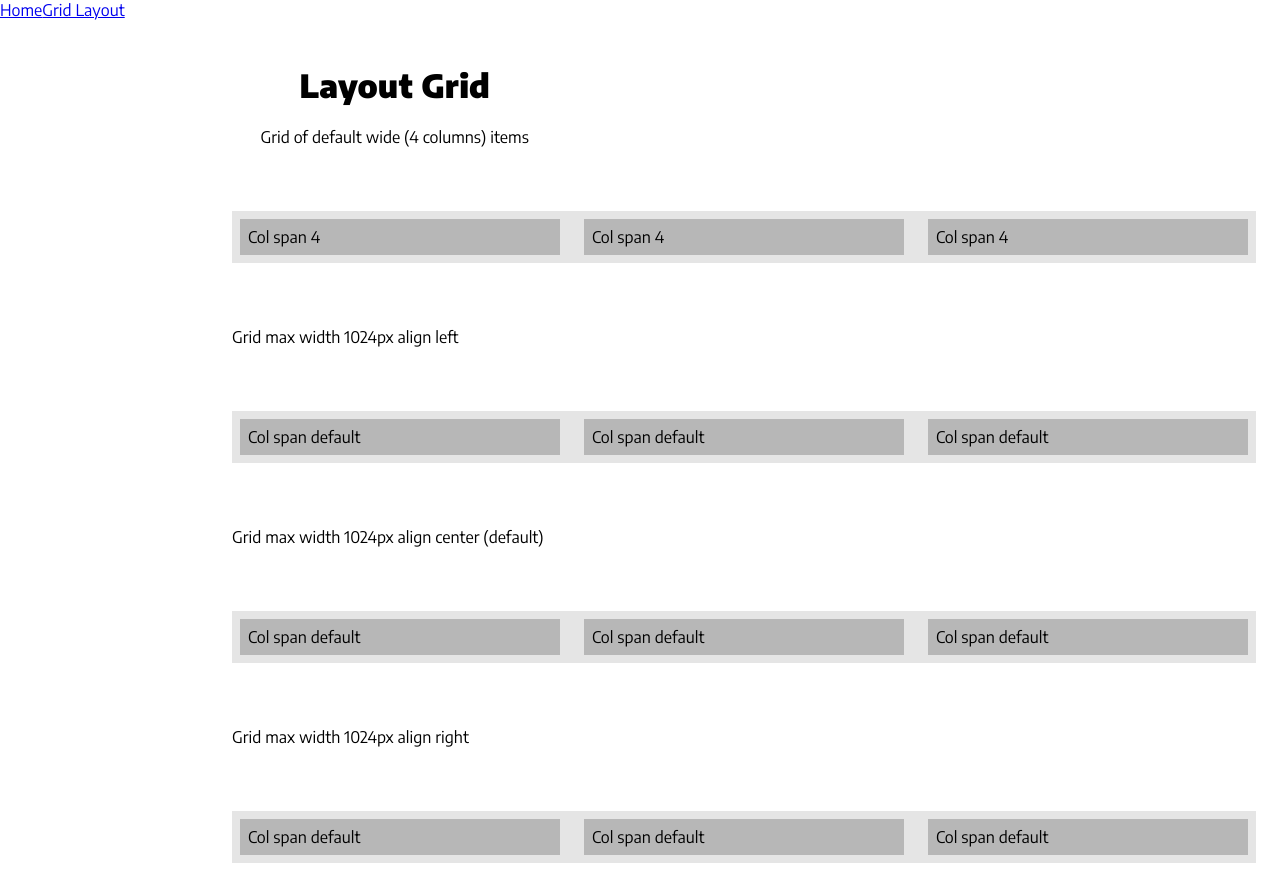
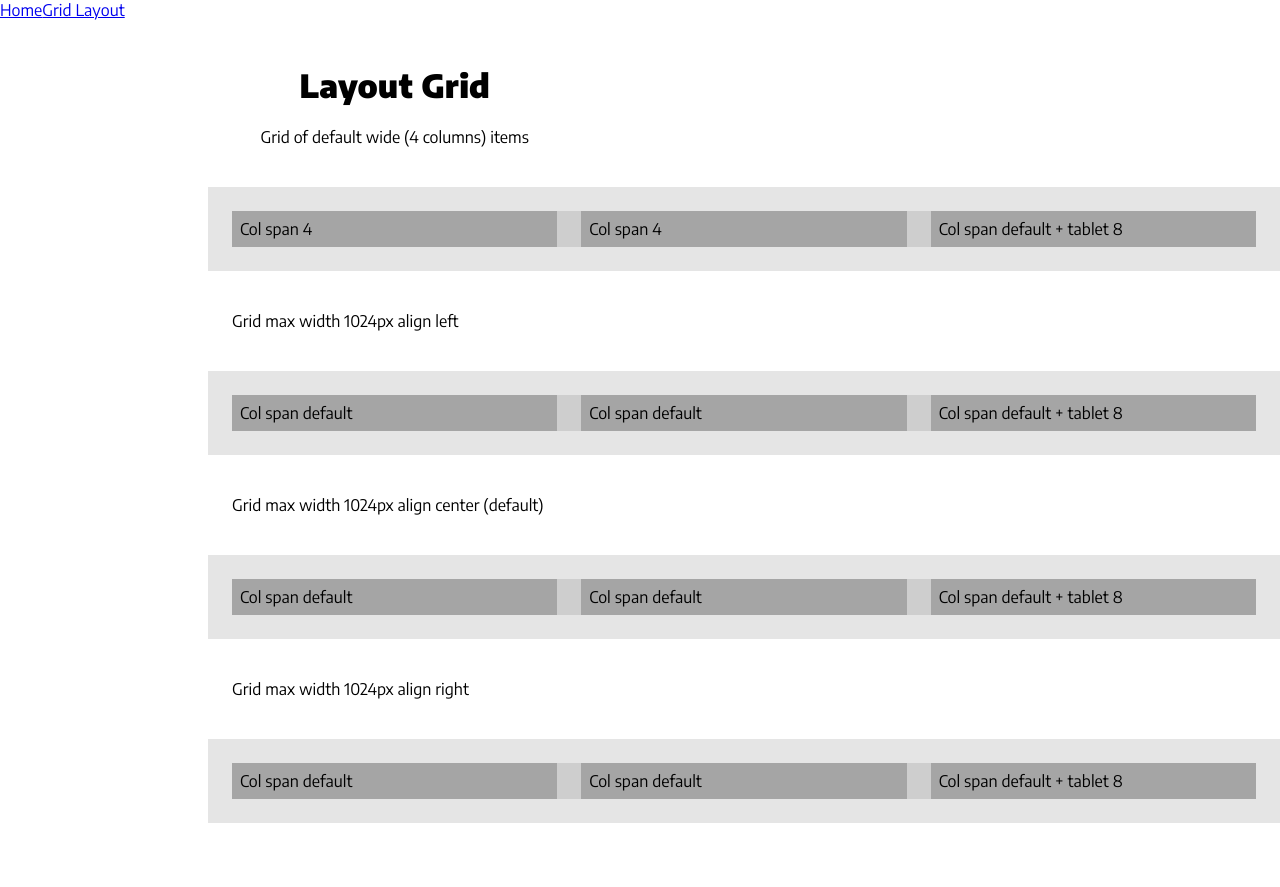
Before and after one commit to anotherplanet-io/Next-React-Components, a Next.js app: page /ap-grid-layout in a window 1280 px wide. After the commit the page ends 823 px from the top, so only its background shows below. Built offline with nearby package versions, Linux system fonts and the light colour scheme.

Commit message:
update link

```diff
--- a/components/nav.js
+++ b/components/nav.js
@@ -1,6 +1,8 @@
 import React from 'react'
 import Link from 'next/link'
+
+
 export default () => <nav>
-  <span><Link href={'index'}><a>Home</a></Link></span>
-  <span><Link href={'ap-grid-layout'}><a>Grid Layout</a></Link></span>
+  <span><Link href={'/index'}><a>Home</a></Link></span>
+  <span><Link href={'/ap-grid-layout'}><a>Grid Layout</a></Link></span>
 </nav>
--- a/pages/ap-grid-layout.js
+++ b/pages/ap-grid-layout.js
@@ -21,7 +21,8 @@ class index extends Component {
           <link rel='stylesheet' href='https://fonts.googleapis.com/css?family=Encode+Sans:400,900' key='google-font-family-Encode-Sans-400-900' />
         </Head>
         <Nav></Nav>
-        <Container maxWidth={'1024px'}>
+
+        <Container>
           <Row>
             <Cell phone={4} tablet={8} desktop={12}>
               <div className='hero'>
@@ -31,7 +32,8 @@ class index extends Component {
             </Cell>
           </Row>
         </Container>
-        <Container>
+
+        <Container className='demo-container'>
           <Row className='demo-row'>
             <Cell className='demo-cell'>
               Col span 4
@@ -40,7 +42,7 @@ class index extends Component {
               Col span 4
             </Cell>
             <Cell className='demo-cell' tablet={8}>
-              Col span 4
+              Col span default + tablet 8
             </Cell>
           </Row>
         </Container>
@@ -52,7 +54,7 @@ class index extends Component {
             </Cell>
           </Row>
         </Container>
-        <Container maxWidth={'1024px'} align={'left'}>
+        <Container maxWidth={'1024px'} align={'left'} className='demo-container'>
           <Row className='demo-row'>
             <Cell className='demo-cell'>
               Col span default
@@ -61,7 +63,7 @@ class index extends Component {
               Col span default
             </Cell>
             <Cell className='demo-cell' tablet={8}>
-              Col span default
+              Col span default + tablet 8
             </Cell>
           </Row>
         </Container>
@@ -73,7 +75,7 @@ class index extends Component {
             </Cell>
           </Row>
         </Container>
-        <Container maxWidth={'1024px'}>
+        <Container maxWidth={'1024px'} className='demo-container'>
           <Row className='demo-row'>
             <Cell className='demo-cell'>
               Col span default
@@ -82,7 +84,7 @@ class index extends Component {
               Col span default
             </Cell>
             <Cell className='demo-cell' tablet={8}>
-              Col span default
+              Col span default + tablet 8
             </Cell>
           </Row>
         </Container>
@@ -94,7 +96,7 @@ class index extends Component {
             </Cell>
           </Row>
         </Container>
-        <Container maxWidth={'1024px'} align={'right'}>
+        <Container maxWidth={'1024px'} align={'right'} className='demo-container'>
           <Row className='demo-row'>
             <Cell className='demo-cell'>
               Col span default
@@ -103,10 +105,11 @@ class index extends Component {
               Col span default
             </Cell>
             <Cell className='demo-cell' tablet={8}>
-              Col span default
+              Col span default + tablet 8
             </Cell>
           </Row>
         </Container>
+
         <style jsx global>{styleGlobal}</style>
         <style jsx>{`
 
@@ -114,8 +117,11 @@ class index extends Component {
             text-align: center;
           }
 
+          div.demo-page :global(.demo-container) {
+            background-color: rgba(0, 0, 0, .1);
+          }
+
           div.demo-page :global(.demo-row) {
-            padding: 8px;
             background-color: rgba(0, 0, 0, .1);
           }
 
--- a/pages/index.js
+++ b/pages/index.js
@@ -39,7 +39,7 @@ class index extends Component {
               Components
             </Cell>
             <Cell>
-              <Link href={'ap-grid-layout'}><a>AP Grid Layout</a></Link>
+              <Link href={'/ap-grid-layout'}><a>AP Grid Layout</a></Link>
             </Cell>
           </Row>
         </Container>
```
Also changed, not shown: 1 other file (tests, documents, lock files or other folders).
